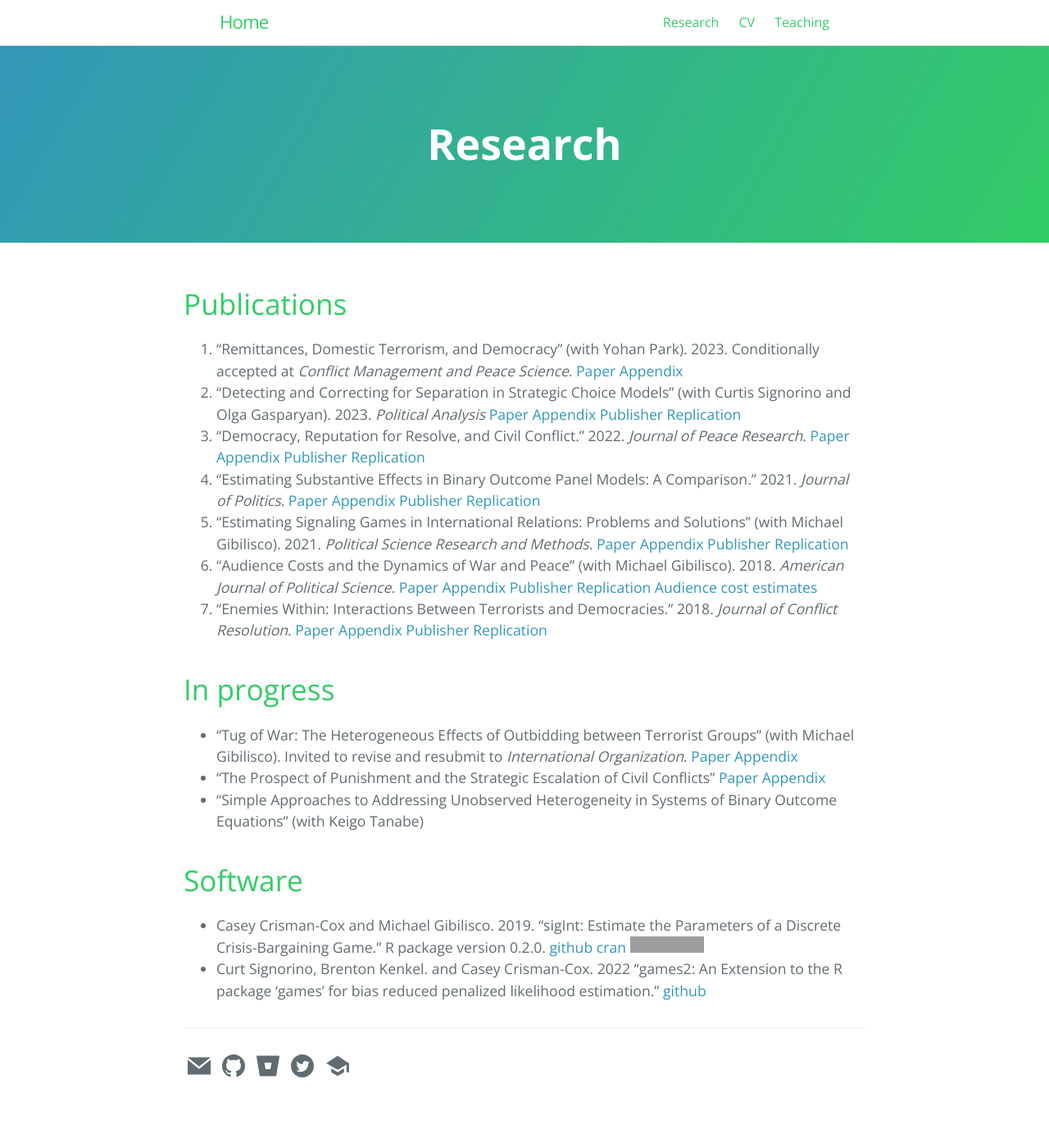
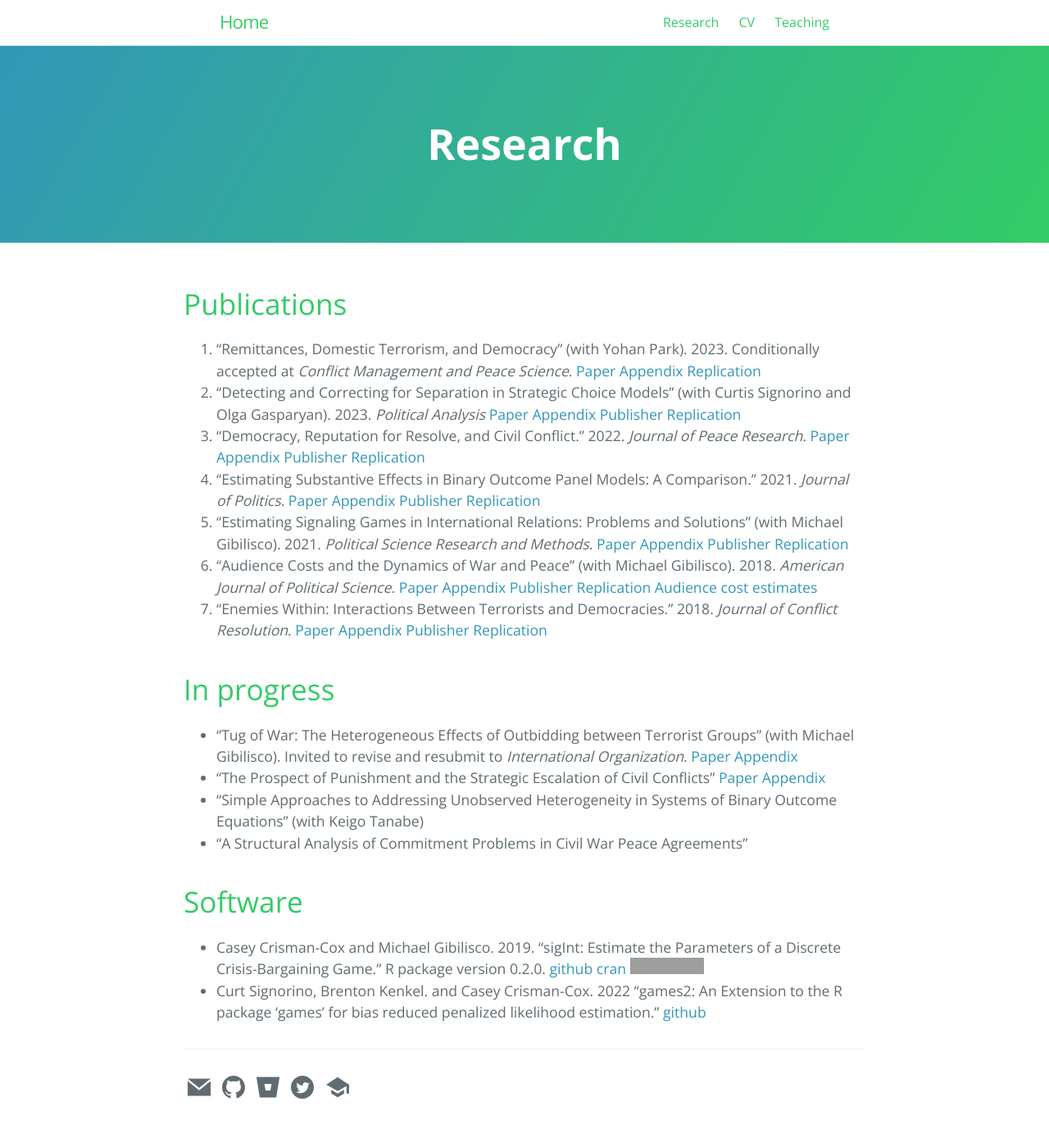
Before and after one commit to ccrismancox/ccrismancox.github.io, a Jekyll site: the page built from research.md, in a window 1280 px wide. Shown: the whole page at 82% size. Built offline with Jekyll 4.4.1, drawn with Linux system fonts in a browser that asks for light colours; comment, search, counter and statistics services are not loaded; before the commit the page ends 1368 px from its top, so only the background shows below that; grey boxes are pictures that could not be loaded.

Commit message:
replication for CMPS

```diff
--- a/research.md
+++ b/research.md
@@ -12,7 +12,7 @@ redirect_from:
 
 # Publications
 
-1. "Remittances, Domestic Terrorism, and Democracy" (with Yohan Park). 2023. Conditionally accepted at *Conflict Management and Peace Science*. [Paper](research/remittances.pdf) [Appendix](research/SIremittances.pdf)
+1. "Remittances, Domestic Terrorism, and Democracy" (with Yohan Park). 2023. Conditionally accepted at *Conflict Management and Peace Science*. [Paper](research/remittances.pdf) [Appendix](research/SIremittances.pdf) [Replication](https://github.com/ccrismancox/CMPS_remittances)
 1. "Detecting and Correcting for Separation in Strategic Choice Models" (with Curtis Signorino and Olga Gasparyan). 2023.  *Political Analysis* [Paper](research/CrismanCox_PA2023.pdf) [Appendix](research/SeparationAppendix.pdf) [Publisher](https://doi.org/10.1017/pan.2022.36) [Replication](https://github.com/ccrismancox/PA_BrStrat)
 1. "Democracy, Reputation for Resolve, and Civil Conflict." 2022. *Journal of Peace Research*. [Paper](research/CrismanCox_JPR2022.pdf) [Appendix](research/appendixDuration.pdf) [Publisher](https://doi.org/10.1177/00223433211024697) [Replication](https://github.com/ccrismancox/JPR_reputation4resolve)
 2. "Estimating Substantive Effects in Binary Outcome Panel Models: A Comparison." 2021. *Journal of Politics*.  [Paper](research/CrismanCox_JOP2021.pdf) [Appendix](research/SupplementCRE.pdf) [Publisher](https://doi.org/10.1086/709839) [Replication](https://github.com/ccrismancox/JOP_substantiveEffectsInBinaryOutcomePanelModels)
@@ -28,6 +28,7 @@ redirect_from:
 - "Tug of War: The Heterogeneous Effects of Outbidding between Terrorist Groups" (with Michael Gibilisco). Invited to revise and resubmit to *International Organization*. [Paper](research/outbidding.pdf) [Appendix](research/outbiddingSI.pdf)
 - "The Prospect of Punishment and the Strategic Escalation of Civil Conflicts"  [Paper](research/punishment.pdf) [Appendix](research/SIpunishment.pdf)
 - "Simple Approaches to Addressing Unobserved Heterogeneity in Systems of Binary Outcome Equations" (with Keigo Tanabe)
+- "A Structural Analysis of Commitment Problems in Civil War Peace Agreements"
 
 # Software
 
```
Also changed, not shown: 2 other files.
